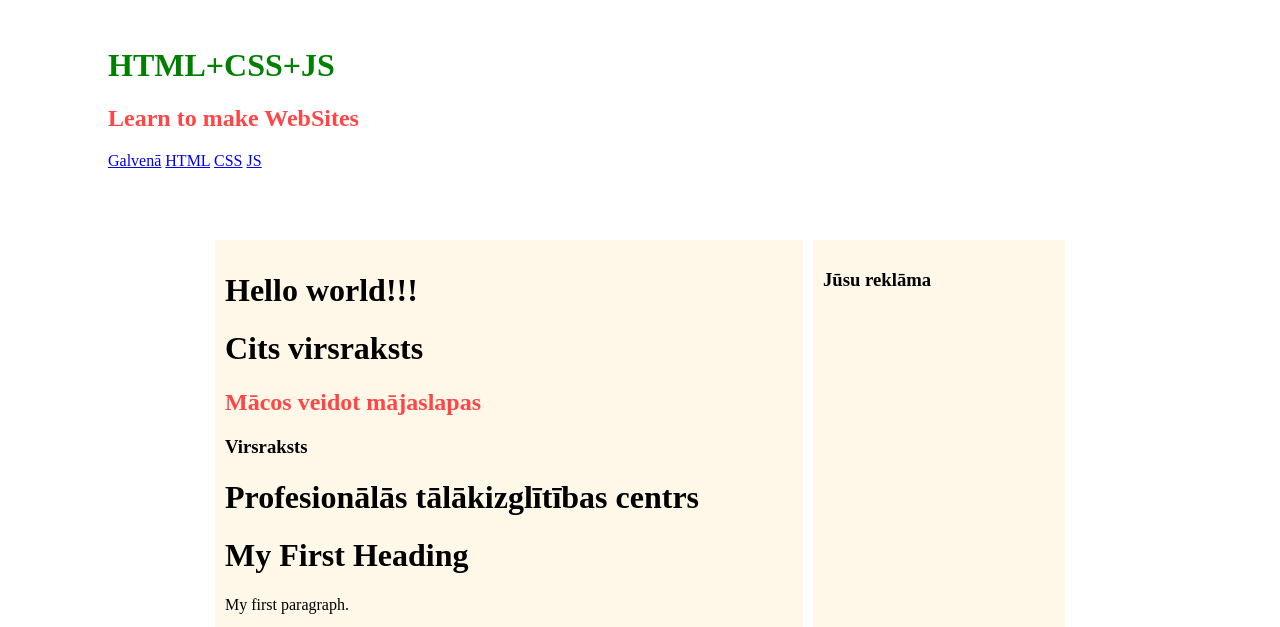
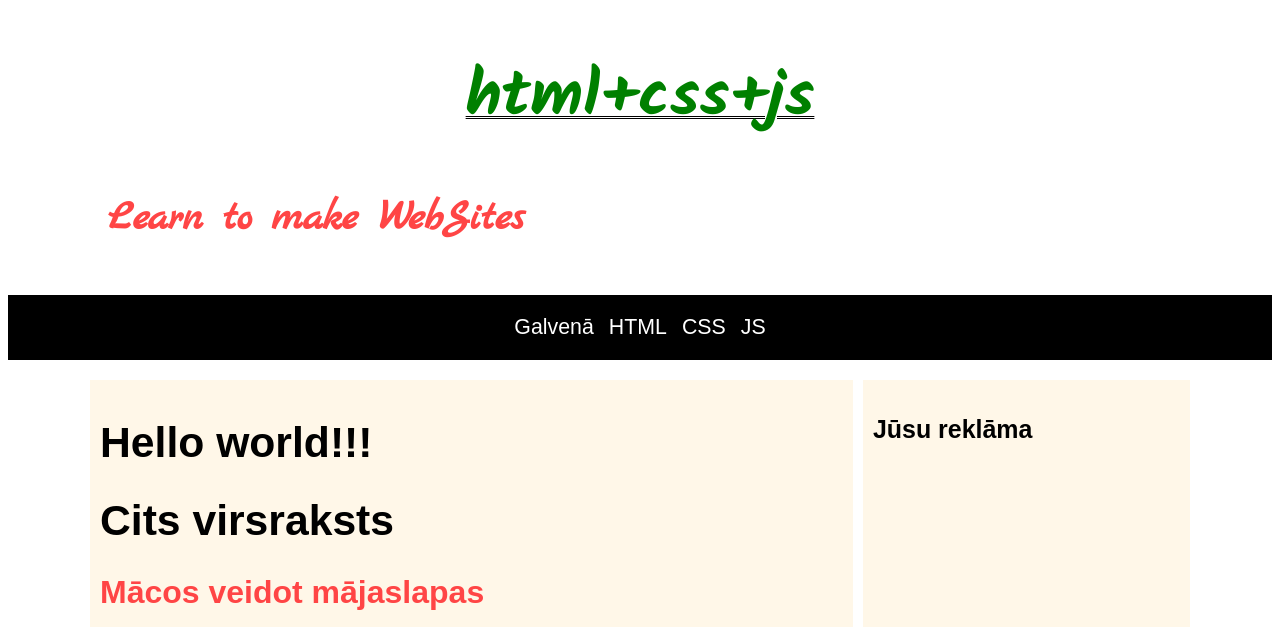
Before and after one commit to vitalymusic/WEB_PT4, a plain HTML site: page index.html in a window 1280 px wide. Shown: the part 153-780 px from the top of the page. Drawn offline with Linux system fonts and the light colour scheme; a web font is replaced by a local one.

Commit message:
css lec 1

```diff
--- a/index.html
+++ b/index.html
@@ -18,13 +18,14 @@
         <img src="https://placehold.jp/3d4070/ffffff/150x150.png" alt="" class="logo" />
         <h1 class="heading1">HTML+CSS+JS</h1>
         <h2 class="heading2">Learn to make WebSites</h2>
-        <nav>
-            <a href="index.html">Galvenā</a>
-            <a href="html.html">HTML</a>
-            <a href="css.html">CSS</a>
-            <a href="js.html">JS</a>
-        </nav>
+
     </header>
+    <nav>
+        <a href="index.html">Galvenā</a>
+        <a href="html.html">HTML</a>
+        <a href="css.html">CSS</a>
+        <a href="js.html">JS</a>
+    </nav>
     <div class="container">
         <main>
             <h1>Hello world!!!</h1>
@@ -111,7 +112,7 @@
             </div>
         </aside>
     </div>
-    <footer>
+    <footer >
         <div class="left_footer">
             <h2>HTML formas</h2>
 
@@ -137,7 +138,9 @@
             </form>
         </div>
         <div class="right_footer">
+                <h5>Mēs kartē</h5>
             <!-- Te nāks google maps -->
+             <iframe class="google_maps" src="https://www.google.com/maps/embed?pb=!1m18!1m12!1m3!1d2176.6493241882376!2d24.159480976718783!3d56.93767577354572!2m3!1f0!2f0!3f0!3m2!1i1024!2i768!4f13.1!3m3!1m2!1s0x46eecf2881ab3a2d%3A0x38f05fb5534b5b16!2zRWlyb3BhcyBUxIFsbcSBY8SrYmFzIGNlbnRycw!5e0!3m2!1sen!2slv!4v1748283783374!5m2!1sen!2slv"  style="border:0;" allowfullscreen="" loading="lazy" referrerpolicy="no-referrer-when-downgrade"></iframe>
         </div>
 
     </footer>
--- a/style.css
+++ b/style.css
@@ -1,3 +1,12 @@
+@import url('https://fonts.googleapis.com/css2?family=Kalam:wght@300;400;700&family=Marck+Script&family=Meow+Script&display=swap');
+
+/* Fontu imports no google fonts */
+
+:root{
+    font-size: 16pt;
+    font-family: sans-serif;
+    /* font-family: cursive; */
+}
 *{
     box-sizing: border-box;
 }
@@ -9,6 +18,19 @@ header{
     margin:50px;
     margin:50px 100px;
     /* margin:50px 100px 100px 50px; */
+}
+
+nav{
+    background-color: black;
+    display: flex;
+    justify-content: center;
+    gap:15px;
+    padding: 20px;
+}
+
+nav a{
+    color:white;
+    text-decoration: none;
 }
 
 img.logo{
@@ -23,7 +45,7 @@ img.logo{
 
     padding: 50px;
     padding: 20px 50px;
-    max-width: 950px;
+    max-width: 1200px;
     margin:auto;
     /* box-sizing: border-box; */
     /* width:500px; */
@@ -73,3 +95,34 @@ footer h2{
     color:green;
     margin-top:50px;
 }
+
+
+/* Teksta formatēšana */
+    header h1{
+        text-align: center;
+        font-size: 3rem;
+        font-weight:100;
+        font-variant: normal;
+        text-transform: lowercase;
+        /* text-indent: 2rem; */
+        text-decoration: underline 1px double black;
+        font-family: cursive;
+        font-family: 'Trebuchet MS', 'Lucida Sans Unicode', 'Lucida Grande', 'Lucida Sans', Arial, sans-serif;
+        font-family: "Kalam", cursive;
+        font-weight: 700;
+    }
+
+    header h2{
+         font-family: "Marck Script", cursive;
+         font-size: 2rem;
+    }
+
+    .google_maps{
+        width: 100%;
+        height: 300px;
+    }
+
+    footer{
+        display: flex;
+        justify-content: space-around;
+    }
```
